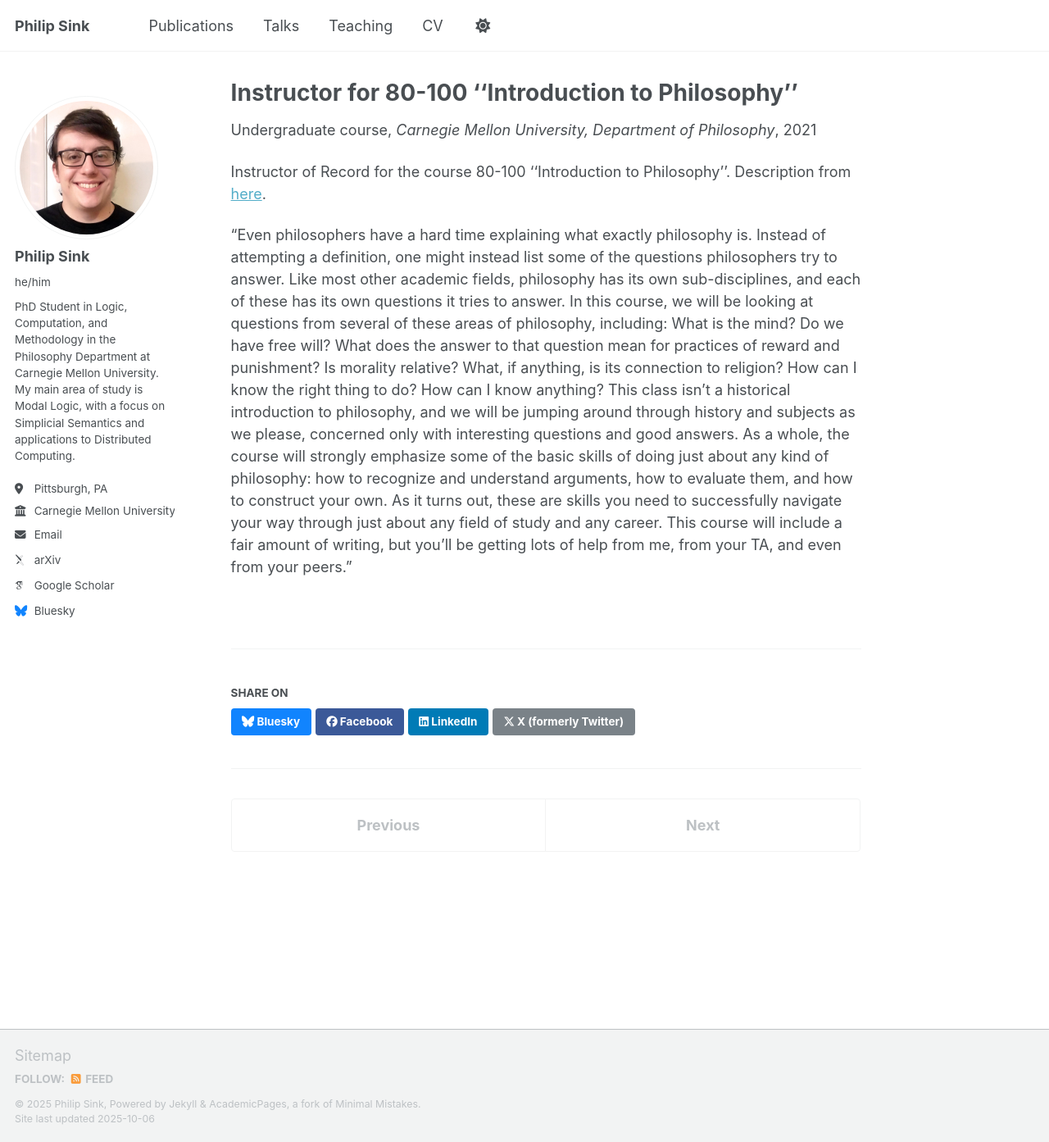
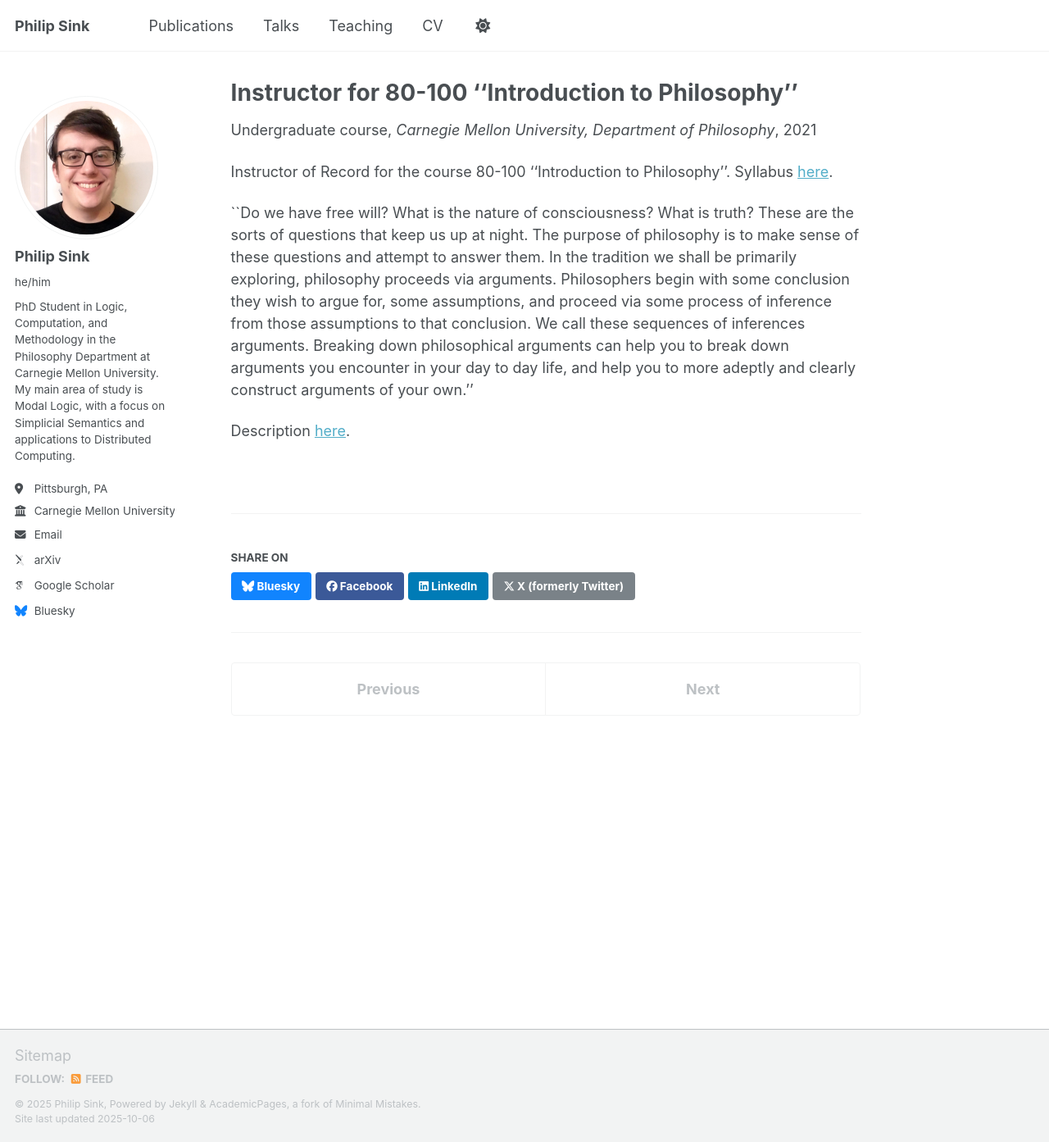
Before and after one commit to Philip-Sink/Philip-Sink.github.io, a Jekyll site: the page built from _teaching/2021-summer-teaching-1.md, in a window 1280 px wide and 1393 px high. Shown: the whole window at 82% size. Built offline with Jekyll 4.4.1, drawn with Linux system fonts in a browser that asks for light colours; some web fonts are replaced; a script that is not in the unit is left out.

Commit message:
Update 2021-summer-teaching-1.md

```diff
--- a/_teaching/2021-summer-teaching-1.md
+++ b/_teaching/2021-summer-teaching-1.md
@@ -8,6 +8,14 @@ date: 2021-07-05
 location: "Pittsburgh, PA"
 ---
 
-Instructor of Record for the course 80-100 ''Introduction to Philosophy''. Description from [here](http://coursecatalog.web.cmu.edu/schools-colleges/dietrichcollegeofhumanitiesandsocialsciences/departmentofphilosophy/courses/).
+Instructor of Record for the course 80-100 ''Introduction to Philosophy''. Syllabus [here](http://academicpages.github.io/files/paper1.pdf).
 
-"Even philosophers have a hard time explaining what exactly philosophy is. Instead of attempting a definition, one might instead list some of the questions philosophers try to answer. Like most other academic fields, philosophy has its own sub-disciplines, and each of these has its own questions it tries to answer. In this course, we will be looking at questions from several of these areas of philosophy, including: What is the mind? Do we have free will? What does the answer to that question mean for practices of reward and punishment? Is morality relative? What, if anything, is its connection to religion? How can I know the right thing to do? How can I know anything? This class isn't a historical introduction to philosophy, and we will be jumping around through history and subjects as we please, concerned only with interesting questions and good answers. As a whole, the course will strongly emphasize some of the basic skills of doing just about any kind of philosophy: how to recognize and understand arguments, how to evaluate them, and how to construct your own. As it turns out, these are skills you need to successfully navigate your way through just about any field of study and any career. This course will include a fair amount of writing, but you'll be getting lots of help from me, from your TA, and even from your peers."
+``Do we have free will? What is the nature of consciousness? What is truth? These are the sorts of questions
+that keep us up at night. The purpose of philosophy is to make sense of these questions and attempt to answer
+them. In the tradition we shall be primarily exploring, philosophy proceeds via arguments. Philosophers
+begin with some conclusion they wish to argue for, some assumptions, and proceed via some process of
+inference from those assumptions to that conclusion. We call these sequences of inferences arguments.
+Breaking down philosophical arguments can help you to break down arguments you encounter in your day
+to day life, and help you to more adeptly and clearly construct arguments of your own.''
+
+Description [here](http://coursecatalog.web.cmu.edu/schools-colleges/dietrichcollegeofhumanitiesandsocialsciences/departmentofphilosophy/courses/).
```
